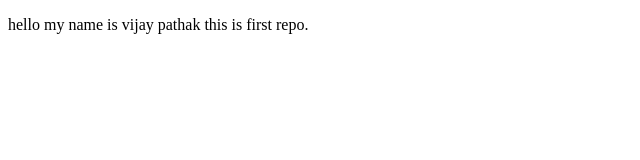
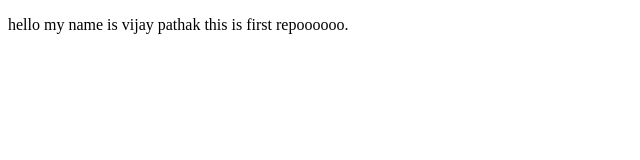
Before and after one commit to Vijaypathak01/first_repo, a plain HTML site: page index.html in a window 1280 px wide. Shown: the full height of the page, 0-640 px from the left. Drawn offline with Linux system fonts and the light colour scheme.

Commit message:
add content

```diff
--- a/index.html
+++ b/index.html
@@ -6,7 +6,7 @@
     <title>Document</title>
 </head>
 <body>
-    <p>hello my name is vijay pathak this is first repo.</p>
+    <p>hello my name is vijay pathak this is first repoooooo.</p>
 
 </body>
 </html>
```
